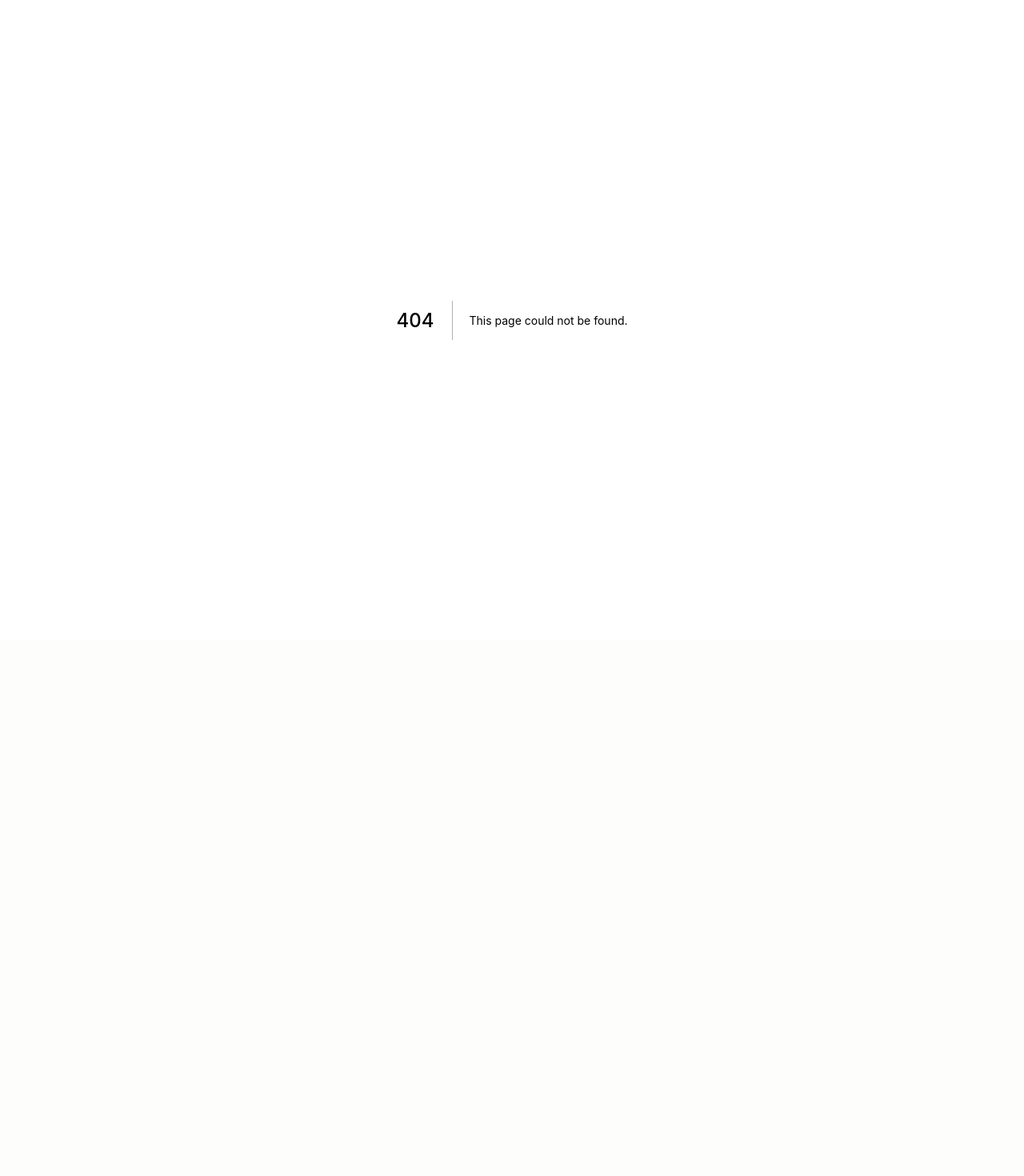
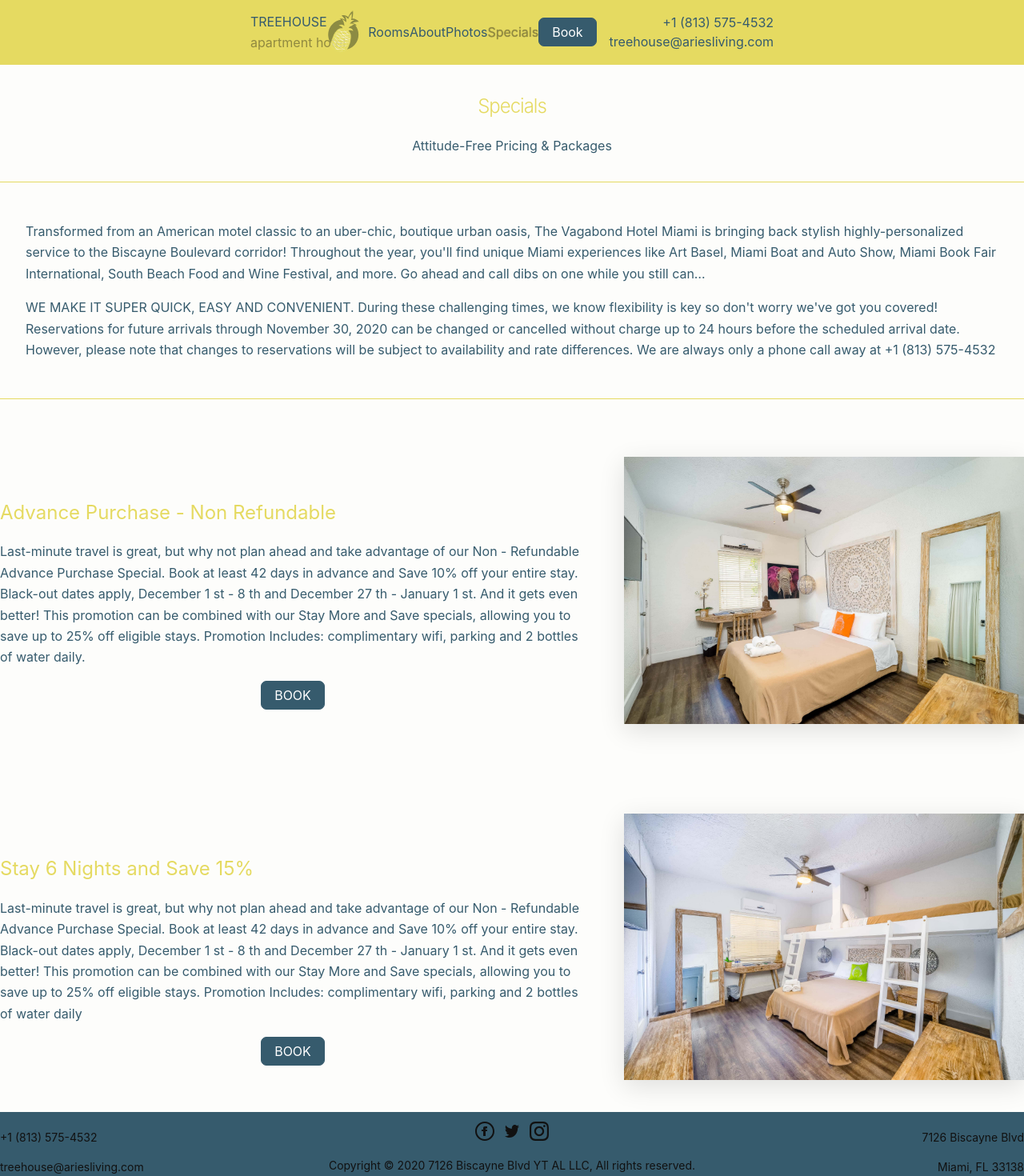
Before and after one commit to dmartss/treehouse-by-aries, a Next.js app: page /specials in a window 1280 px wide. Before the commit this address had no page. Shown: the top 1470 px of the page at 80% size. Before the commit the page ends 800 px from the top, so only its background shows below. Built offline with nearby package versions, Linux system fonts and the light colour scheme; a web font is replaced by a local one.

Commit message:
specials page

```diff
--- a/components/header/navbar.js
+++ b/components/header/navbar.js
@@ -29,10 +29,12 @@ function Navbar() {
         </div>
 
         <div className="links">
-          <div className="hotel">
-            <p style={{ color: 'var(--accents-1)' }}>{NAME_SHORT.toUpperCase()}</p>
-            <p style={{ color: 'var(--accents-3)' }}>{NAME_LONG.toLowerCase()}</p>
-          </div>
+          <Link href="/">
+            <div className="hotel">
+              <a style={{ color: 'var(--accents-1)' }}>{NAME_SHORT.toUpperCase()}</a>
+              <a style={{ color: 'var(--accents-3)' }}>{NAME_LONG.toLowerCase()}</a>
+            </div>
+          </Link>
 
           <Link href="/">
             <a className="logo">
@@ -52,6 +54,11 @@ function Navbar() {
           <Link href="/photos">
             <a className={cn('mute', { selected: route.startsWith('/photos') })} title="Photos">
               Photos
+            </a>
+          </Link>
+          <Link href="/specials">
+            <a className={cn('mute', { selected: route.startsWith('/specials') })} title="Specials">
+              Specials
             </a>
           </Link>
           <div className="book">
@@ -88,7 +95,6 @@ function Navbar() {
         }
 
         .links .hotel {
-          line-height: 0.5;
           margin-right: -2rem;
           overflow: hidden;
           white-space: nowrap;
--- a/components/section.js
+++ b/components/section.js
@@ -1,4 +1,4 @@
-export default function Section({ description, margin, reverse, children }) {
+export default function Section({ description, reverse, children }) {
   return (
     <div>
       <style jsx>
--- /dev/null
+++ b/components/specials-section.js
@@ -0,0 +1,54 @@
+import Button from 'components/button'
+
+export default function SpecialsSection({ description, reverse, children, special }) {
+  return (
+    <div className="main">
+      <style jsx>
+        {`
+          .main {
+            position: relative;
+            display: flex;
+            align-items: center;
+            flex-direction: ${reverse ? 'row-reverse' : 'row'};
+            margin-top: var(--gap-double);
+          }
+          .content {
+            margin: ${reverse ? `2rem var(--gap-triple) 0 0` : `2rem 0 0 var(--gap-triple)`};
+            display: flex;
+            flex-direction: column;
+            justify-content: center;
+          }
+          .content :global(a) {
+            background-color: var(--accents-1);
+            color: var(--white);
+            border: 1px solid var(--accents-1);
+            padding: var(--gap-quarter) var(--gap);
+            margin: 0;
+            align-self: center;
+          }
+          .content :global(a:focus),
+          .content :global(a:hover) {
+            background-color: transparent;
+            color: var(--accents-1);
+          }
+          @media screen and (max-width: 960px) {
+            .main {
+              flex-direction: column;
+              text-align: center;
+            }
+            .content {
+              padding: 0 var(--gap);
+              margin: 0;
+            }
+          }
+        `}
+      </style>
+      {children}
+      <div className="content">
+        <h2 className="title fw4">{special}</h2>
+        <p className="f-reset mute fw4">{description}</p>
+        <Button href="/specials">BOOK</Button>
+      </div>
+    </div>
+  )
+}
--- /dev/null
+++ b/components/specials.js
@@ -0,0 +1,74 @@
+import Container from 'components/container'
+import SectionHeader from 'components/section-header'
+import SpecialsSection from 'components/specials-section'
+import Image from './image'
+import { PHONE_NUMBER } from 'lib/constants'
+
+export default function Home() {
+  return (
+    <Container role="main" wide dotBackground aria-labelledby="specials">
+      <Container center padding>
+        <SectionHeader
+          id="specials"
+          title="Specials"
+          description={`Attitude-Free Pricing & Packages`}
+        />
+        <div className="paragraph">
+          <p className="mute">
+            Transformed from an American motel classic to an uber-chic, boutique urban oasis, The
+            Vagabond Hotel Miami is bringing back stylish highly-personalized service to the
+            Biscayne Boulevard corridor! Throughout the year, you'll find unique Miami experiences
+            like Art Basel, Miami Boat and Auto Show, Miami Book Fair International, South Beach
+            Food and Wine Festival, and more. Go ahead and call dibs on one while you still can…
+          </p>
+          <p className="mute">
+            WE MAKE IT SUPER QUICK, EASY AND CONVENIENT. During these challenging times, we know
+            flexibility is key so don't worry we've got you covered! Reservations for future
+            arrivals through November 30, 2020 can be changed or cancelled without charge up to 24
+            hours before the scheduled arrival date. However, please note that changes to
+            reservations will be subject to availability and rate differences. We are always only a
+            phone call away at {PHONE_NUMBER}
+          </p>
+        </div>
+        <SpecialsSection
+          special="Advance Purchase - Non Refundable"
+          description="Last-minute travel is great, but why not plan ahead and take advantage of our Non - Refundable Advance Purchase Special.  Book at least 42 days in advance and Save 10% off your entire stay.  Black-out dates apply,  December 1 st - 8 th and December 27 th - January 1 st.
+          And it gets even better! This promotion can be combined with our Stay More and Save specials, allowing you to save up to 25% off eligible stays.  Promotion Includes: complimentary wifi, parking and 2 bottles of water daily."
+        >
+          <Image
+            shadow
+            className="no-drag no-tap-highlight"
+            alt="Room QD 1"
+            src="/images/rooms/qd/1.jpg"
+            width={3000 / 6}
+            height={2000 / 6}
+          />
+        </SpecialsSection>
+        <SpecialsSection
+          reverse
+          special="Stay 6 Nights and Save 15%"
+          description="Last-minute travel is great, but why not plan ahead and take advantage of our Non - Refundable Advance Purchase Special.  Book at least 42 days in advance and Save 10% off your entire stay.  Black-out dates apply,  December 1 st - 8 th and December 27 th - January 1 st.
+          And it gets even better! This promotion can be combined with our Stay More and Save specials, allowing you to save up to 25% off eligible stays.  Promotion Includes: complimentary wifi, parking and 2 bottles of water daily"
+        >
+          <Image
+            shadow
+            className="no-drag no-tap-highlight"
+            alt="Room QL 1"
+            src="/images/rooms/ql/1.jpg"
+            width={3000 / 6}
+            height={2000 / 6}
+          />
+        </SpecialsSection>
+      </Container>
+      <style jsx>
+        {`
+          .paragraph {
+            border-top: 1px solid var(--accents-4);
+            border-bottom: 1px solid var(--accents-4);
+            padding: var(--gap-double);
+          }
+        `}
+      </style>
+    </Container>
+  )
+}
--- /dev/null
+++ b/pages/specials.js
@@ -0,0 +1,10 @@
+import Page from 'components/page'
+import Specials from 'components/specials'
+
+export default function SpecialsPage() {
+  return (
+    <Page>
+      <Specials />
+    </Page>
+  )
+}
```
